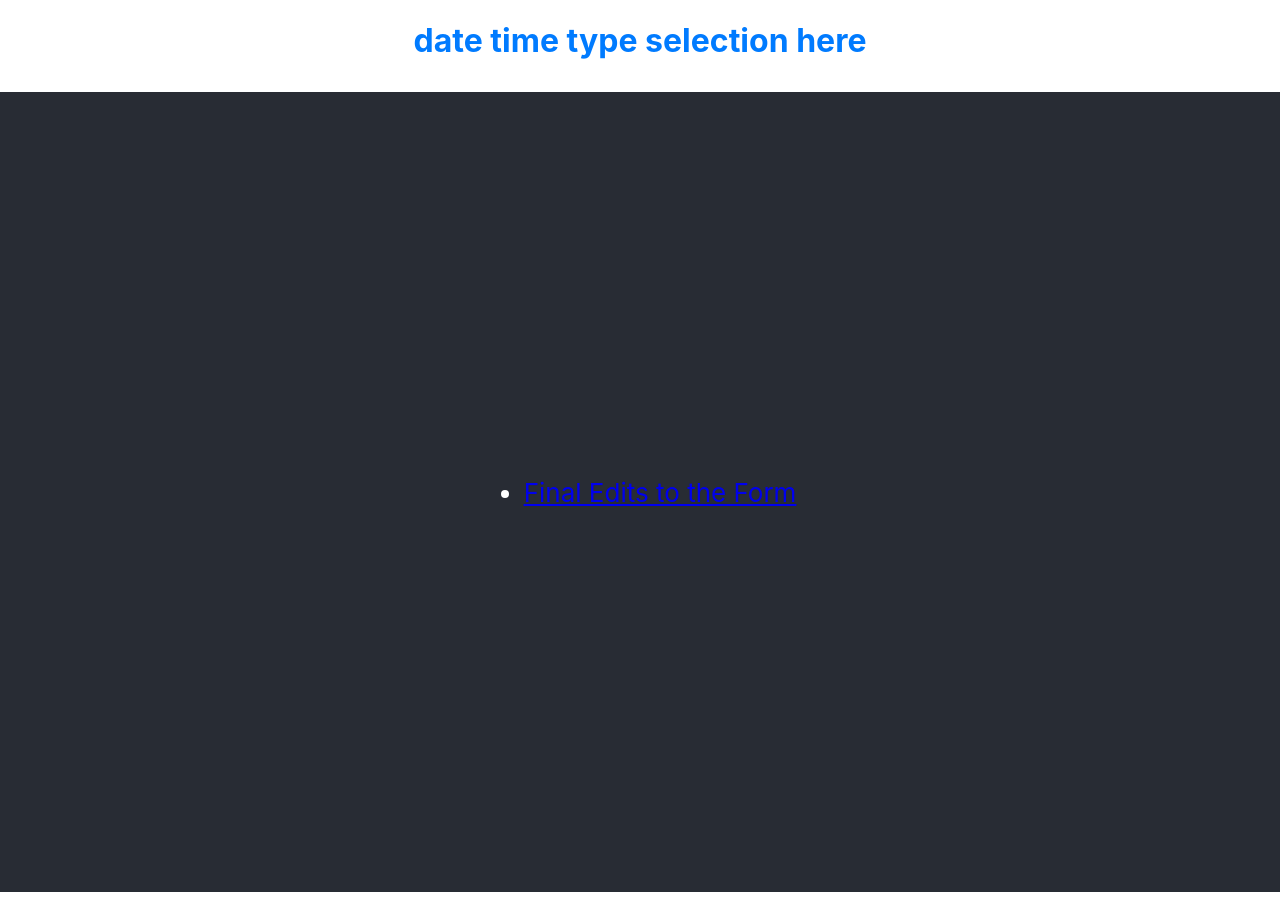
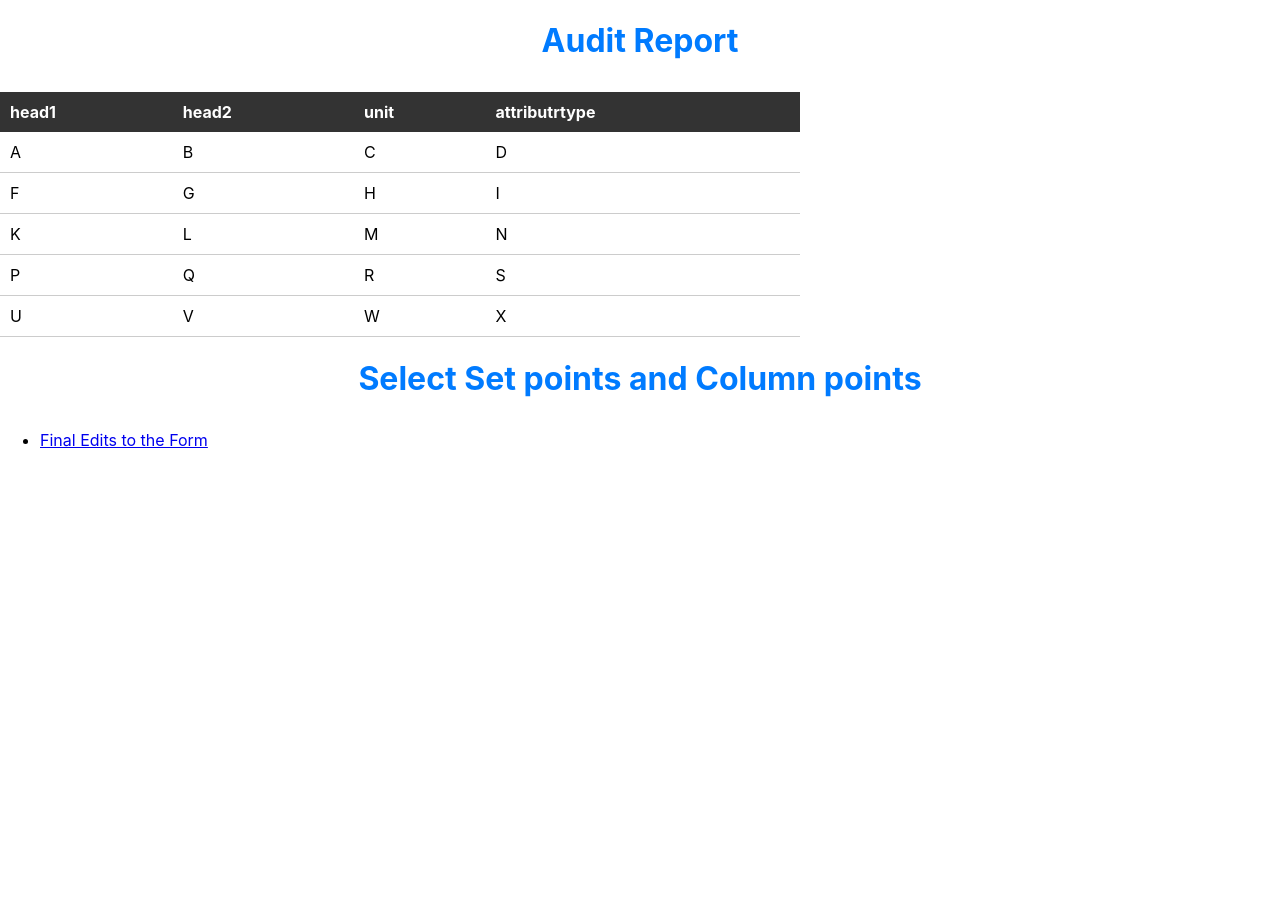
Before and after one commit to procta233/Report-Manager, a React (Create React App) app: page /creator/createreport/datetimeoptionality in a window 1280 px wide. After the commit the page ends 800 px from the top, so only its background shows below. Built offline with nearby package versions, Linux system fonts and the light colour scheme.

Commit message:
CloseTOBeta

```diff
--- a/src/components/creatorcomponents/DateTimeOptionality.js
+++ b/src/components/creatorcomponents/DateTimeOptionality.js
@@ -1,14 +1,45 @@
-import React from 'react'
-import { Link, Outlet } from 'react-router-dom'
+import React from "react";
+import { Link,Outlet } from "react-router-dom";
 
+const data = [
+  { head1: "A", head2: "B", unit: "C", attributrtype: "D", reporttype: "Audit Report" },
+  { head1: "F", head2: "G", unit: "H", attributrtype: "I", reporttype: "Audit Report" },
+  { head1: "K", head2: "L", unit: "M", attributrtype: "N", reporttype: "Audit Report" },
+  { head1: "P", head2: "Q", unit: "R", attributrtype: "S", reporttype: "Audit Report" },
+  { head1: "U", head2: "V", unit: "W", attributrtype: "X", reporttype: "Audit Report" },
+];
 
-const DateTimeOptionality = () => {
+const Table = () => {
+  const fifthAttribute = data[0].reporttype; // assuming the fifth attribute is the same for all objects
+
   return (
     <div>
-      <h1>date time type selection here</h1>
-      <div className="App">
+      <div><h1>{fifthAttribute}</h1></div>
+      <table>
+        <thead>
+          <tr>
+            <th>head1</th>
+            <th>head2</th>
+            <th>unit</th>
+            <th>attributrtype</th>
+          </tr>
+        </thead>
+        <tbody>
+          {data.map((item, index) => (
+            <tr key={index}>
+              <td>{item.head1}</td>
+              <td>{item.head2}</td>
+              <td>{item.unit}</td>
+              <td>{item.attributrtype}</td>
+            </tr>
+          ))}
+        </tbody>
+      </table>
+      <div>
+<h1>Select Set points and Column points</h1>
+<div >
       <nav>
-            <ul className="App-header">
+      <ul >
         <li>
           <Link to="/creator/createreport/datetimeoptionality/finalformcreate">Final Edits to the Form</Link>
         </li>
@@ -17,7 +48,8 @@ const DateTimeOptionality = () => {
       <Outlet/>
     </div>
 </div>
-  )
-}
+    </div>
+  );
+};
 
-export default DateTimeOptionality
+export default Table;
```
Lines whose indentation alone changed are shown as unchanged.
